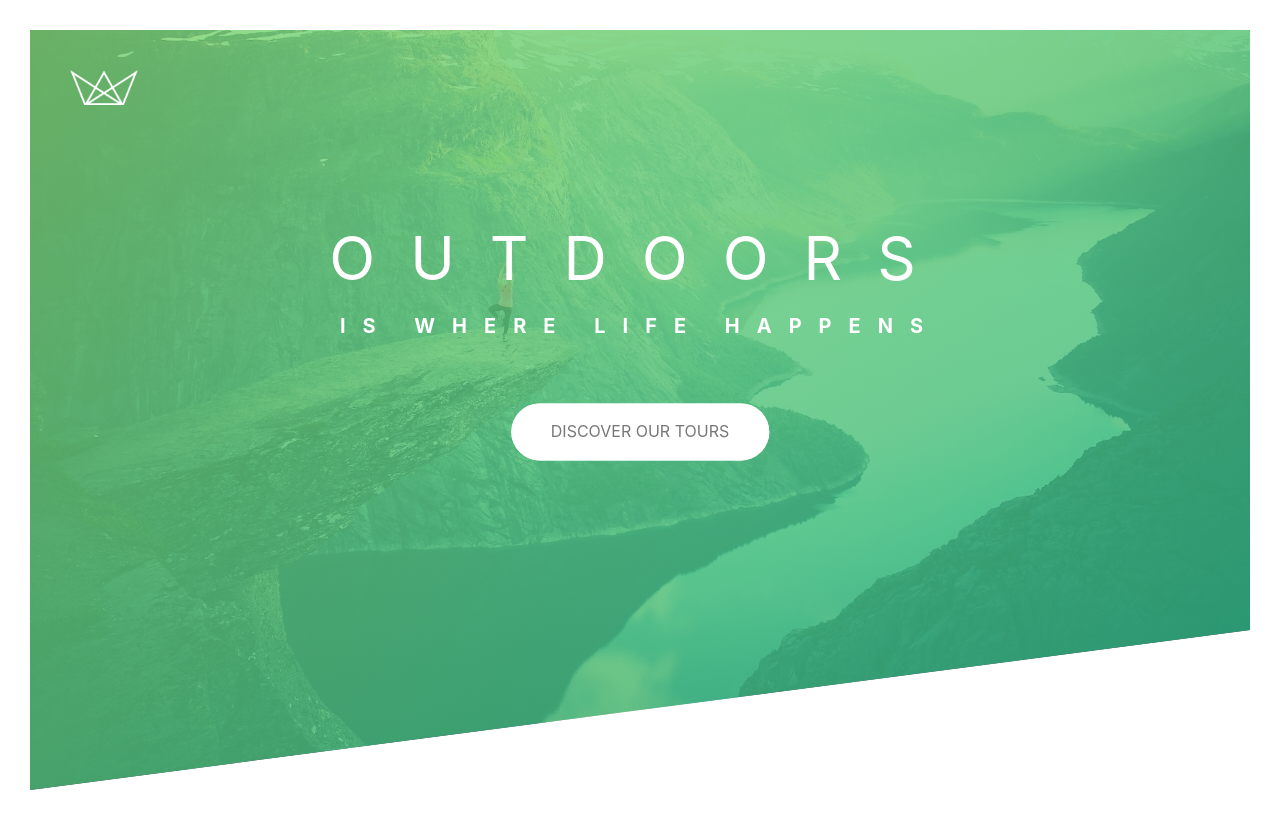
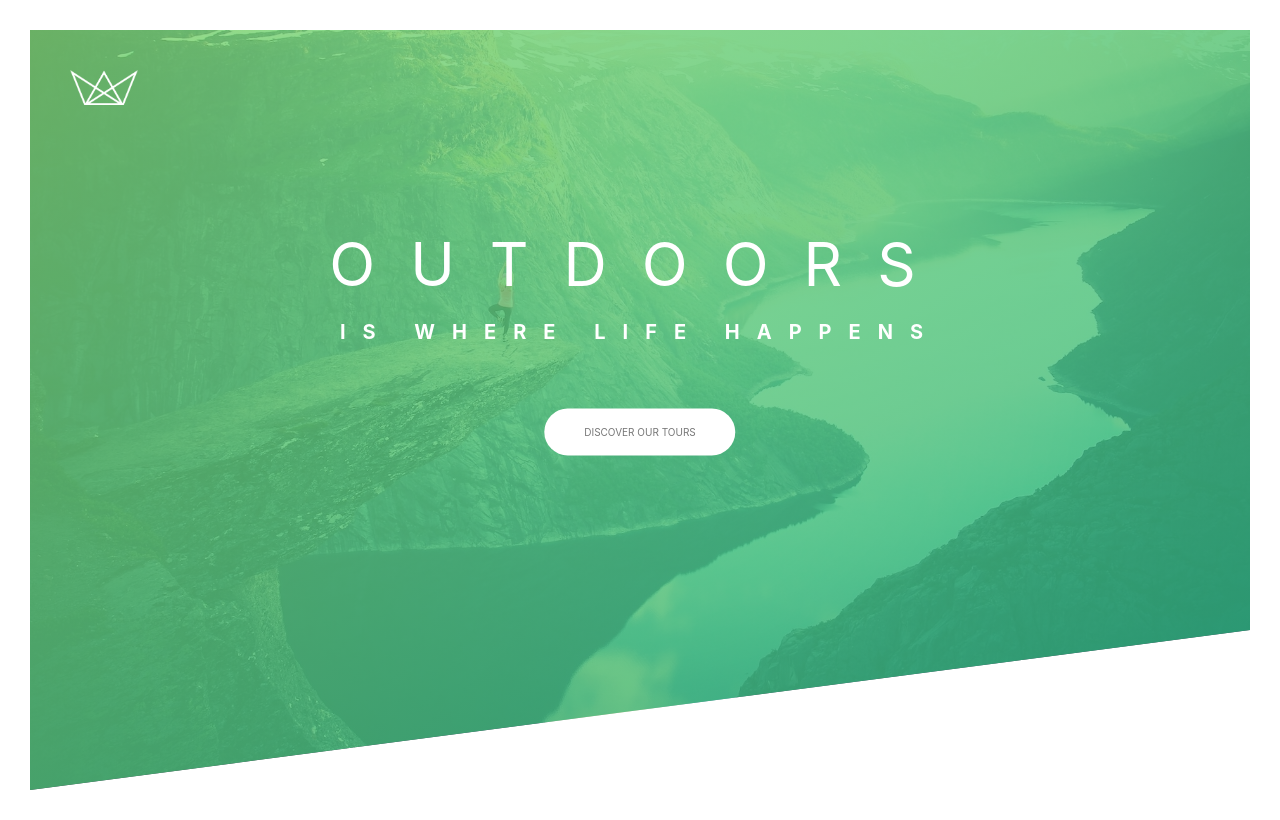
Before and after one commit to victoray/natours, a React (Create React App) app: page / in a window 1280 px wide. Built offline with nearby package versions, Linux system fonts and the light colour scheme.

Commit message:
Switch to bem style

```diff
--- a/src/components/Header.tsx
+++ b/src/components/Header.tsx
@@ -4,15 +4,15 @@ import logoWhite from "../statics/img/logo-white.png"
 const Header = ()=> {
     return (
         <header className={"header"}>
-            <div className={"logo-box"}>
-                <img src={logoWhite} alt={""} className={"logo"}/>
+            <div className={"header__logo-box"}>
+                <img src={logoWhite} alt={""} className={"header__logo"}/>
             </div>
-            <div className={"text-box"}>
+            <div className={"header__text-box"}>
                 <h1 className={"heading-primary"}>
-                    <span className={"heading-primary-main"}>Outdoors</span>
-                    <span className={"heading-primary-sub"}> is where life happens</span>
+                    <span className={"heading-primary--main"}>Outdoors</span>
+                    <span className={"heading-primary--sub"}> is where life happens</span>
                 </h1>
-                <a href={"#"} className={"btn btn-white btn-animated"}>Discover Our Tours</a>
+                <a href={"#u"} className={"btn btn--white btn--animated"}>Discover Our Tours</a>
             </div>
         </header>
     )
--- a/src/index.css
+++ b/src/index.css
@@ -10,7 +10,11 @@ Dark green: #28b485
 * {
   margin: 0;
   padding: 0;
-  box-sizing: border-box;
+  box-sizing: inherit;
+}
+
+html {
+  font-size: 62.5%;
 }
 
 body {
@@ -20,10 +24,10 @@ body {
   -webkit-font-smoothing: antialiased;
   -moz-osx-font-smoothing: grayscale;
   font-weight: 400;
-  font-size: 16px;
   line-height: 1.7;
   color: #777;
-  padding: 30px;
+  padding: 3rem;
+  box-sizing: border-box;
 }
 
 code {
@@ -40,14 +44,14 @@ code {
   position: relative;
 }
 
-.logo-box {
+.header__logo-box {
   position: absolute;
-  top: 40px;
-  left: 40px;
+  top: 4rem;
+  left: 4rem;
 }
 
-.logo {
-  height: 35px;
+.header__logo {
+  height: 3.5rem;
 }
 
 .heading-primary {
@@ -55,29 +59,29 @@ code {
   text-transform: uppercase;
 
   backface-visibility: hidden;
-  margin-bottom: 60px;
+  margin-bottom: 6.0rem;
 }
-.heading-primary-main {
+.heading-primary--main {
   display: block;
-  font-size: 60px;
+  font-size: 6rem;
   font-weight: 400;
-  letter-spacing: 35px;
+  letter-spacing: 3.5rem;
 
   animation-name: moveInLeft;
   animation-duration: 1s;
 }
 
-.heading-primary-sub {
+.heading-primary--sub {
   display: block;
-  font-size: 20px;
+  font-size: 2rem;
   font-weight: 700;
-  letter-spacing: 17px;
+  letter-spacing: 1.7rem;
 
   animation-name: moveInRight;
   animation-duration: 1s;
 }
 
-.text-box {
+.header__text-box {
   position: absolute;
   text-align: center;
   top: 40%;
@@ -89,11 +93,11 @@ code {
 @keyframes moveInLeft {
   0% {
     opacity: 0;
-    transform: translate(-100px);
+    transform: translate(-10rem);
   }
 
   80% {
-    transform: translate(20px);
+    transform: translate(2rem);
   }
 
   100% {
@@ -105,11 +109,11 @@ code {
 @keyframes moveInRight {
   0% {
     opacity: 0;
-    transform: translateX(100px);
+    transform: translateX(10rem);
   }
 
   80% {
-    transform: translateX(-20px);
+    transform: translateX(-2rem);
   }
 
   100% {
@@ -120,7 +124,7 @@ code {
 @keyframes moveInBottom {
   0% {
     opacity: 0;
-    transform: translateY(30px);
+    transform: translateY(3rem);
   }
 
   100% {
@@ -133,23 +137,23 @@ code {
 .btn:visited{
   text-transform: uppercase;
   text-decoration: none;
-  padding: 15px 40px;
+  padding: 1.5rem 4rem;
   display: inline-block;
-  border-radius: 500px;
+  border-radius: 50rem;
   transition: all .2s;
   position: relative;
 }
 
 .btn:hover{
-  transform: translateY(-3px);
-  box-shadow: 0 10px 20px rgba(0, 0, 0, 0.3);
+  transform: translateY(-.3rem);
+  box-shadow: 0 1rem 2rem rgba(0, 0, 0, 0.3);
 }
 .btn:active{
-  transform: translateY(-1px);
-  box-shadow: 0 5px 10px rgba(0, 0, 0, 0.2);
+  transform: translateY(-.1rem);
+  box-shadow: 0 .5rem 1rem rgba(0, 0, 0, 0.2);
 }
 
-.btn-white {
+.btn--white {
   background-color: white;
   color: #777777;
 }
@@ -159,7 +163,7 @@ code {
   display: inline-block;
   height: 100%;
   width: 100%;
-  border-radius: 500px;
+  border-radius: 50rem;
   position: absolute;
   top: 0;
   left: 0;
@@ -176,7 +180,7 @@ code {
   opacity: 0;
 }
 
-.btn-animated {
+.btn--animated {
   animation: moveInBottom 1s ease-out .75s;
   animation-fill-mode: backwards;
 }
```
